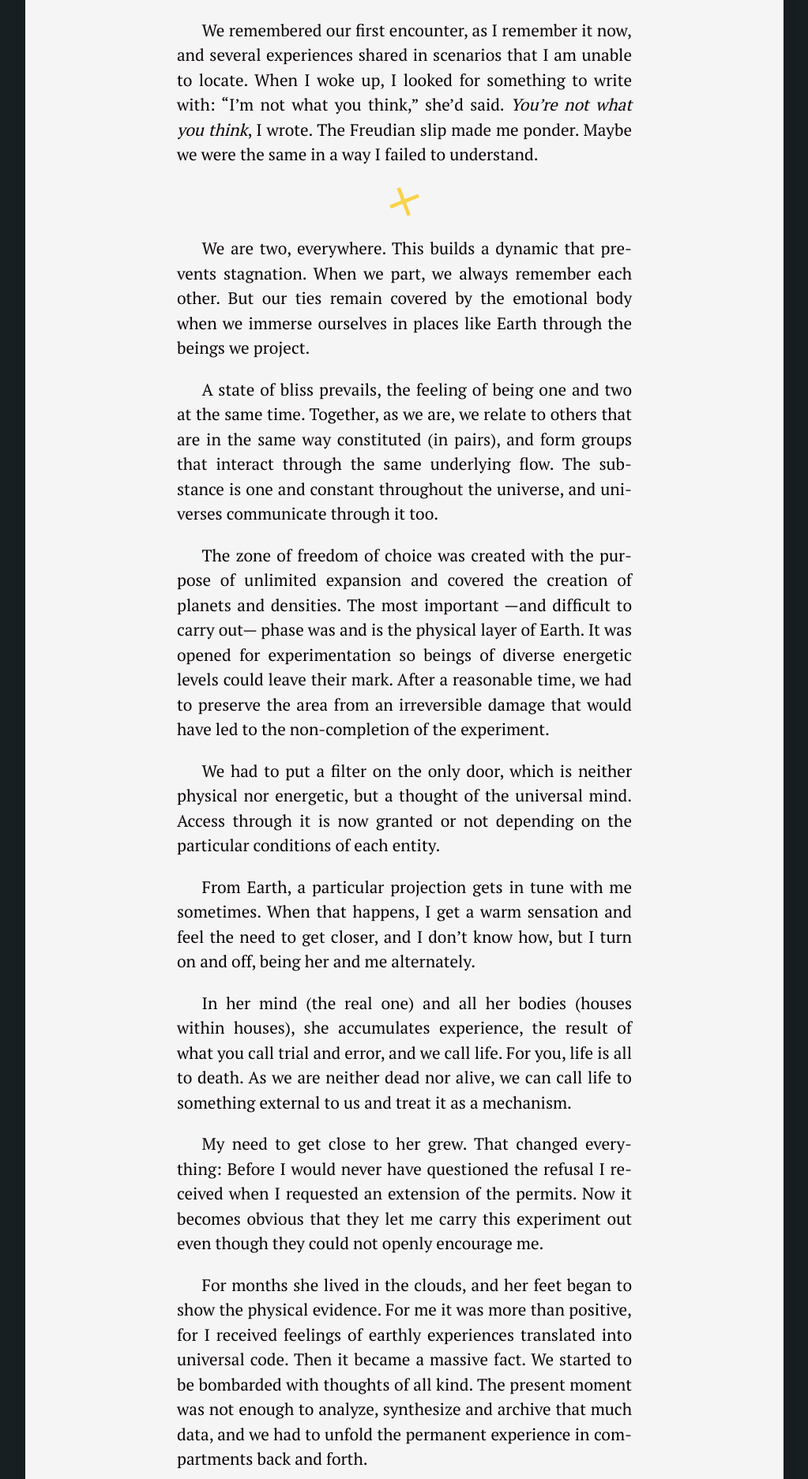
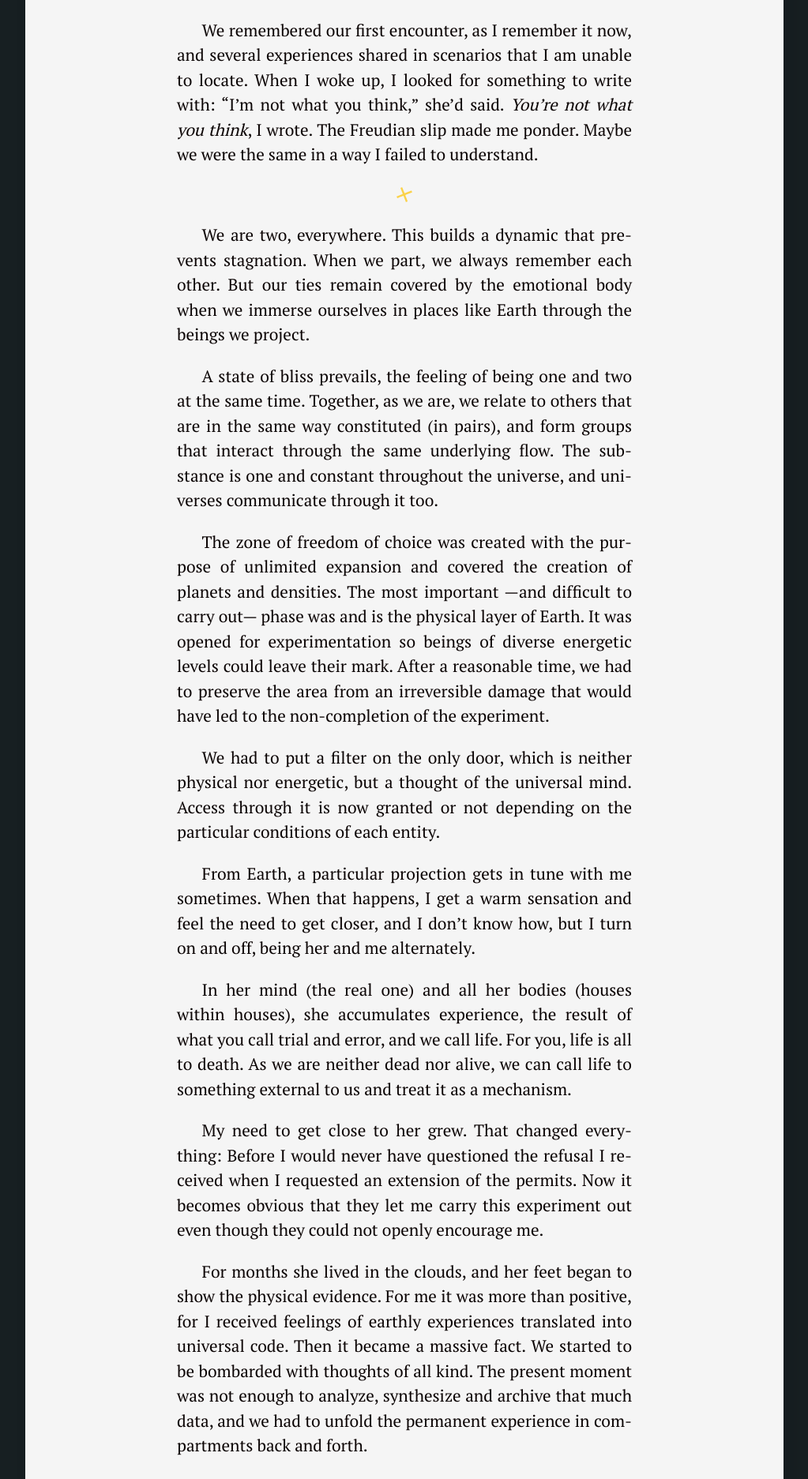
Before and after one commit to silvialohrmann/editorial, a Jekyll site: the page built from _posts/2022-11-18-we-are-houses.md, in a window 1280 px wide. Shown: the part 881-2754 px from the top of the page at 79% size, without its empty margins (128-1151 px from the left). Built offline with Jekyll 4.4.1, drawn with Linux system fonts in a browser that asks for light colours.

Commit message:
Update _mixins.scss

```diff
--- a/_sass/_mixins.scss
+++ b/_sass/_mixins.scss
@@ -1,8 +1,8 @@
 @mixin divider {
   border: 0;
   display: block;
-  width: 170px;
-  height: 37px;
+  width: 20px;
+  height: 20px;
   margin: .5em auto 0;
   background: url(#{$asset_url}/images/divider.svg) no-repeat top center;
 }
@@ -10,7 +10,7 @@
 @mixin divider-post {
   border: 0;
   display: block;
-  width: 170px;
+  width: 37px;
   height: 37px;
   margin: .5em auto 0;
   background: url(#{$asset_url}/images/divider-post.svg) no-repeat top center;
```
